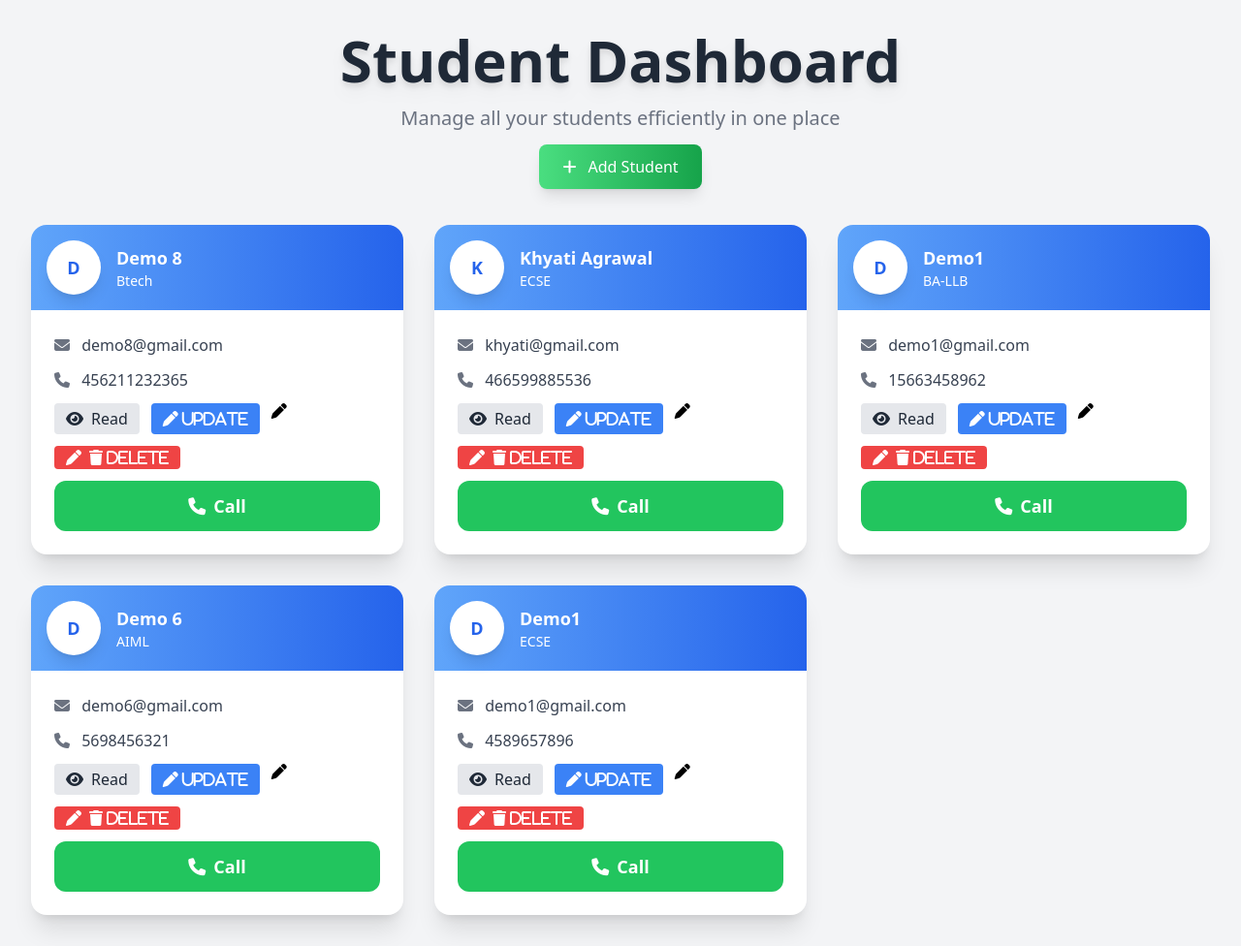
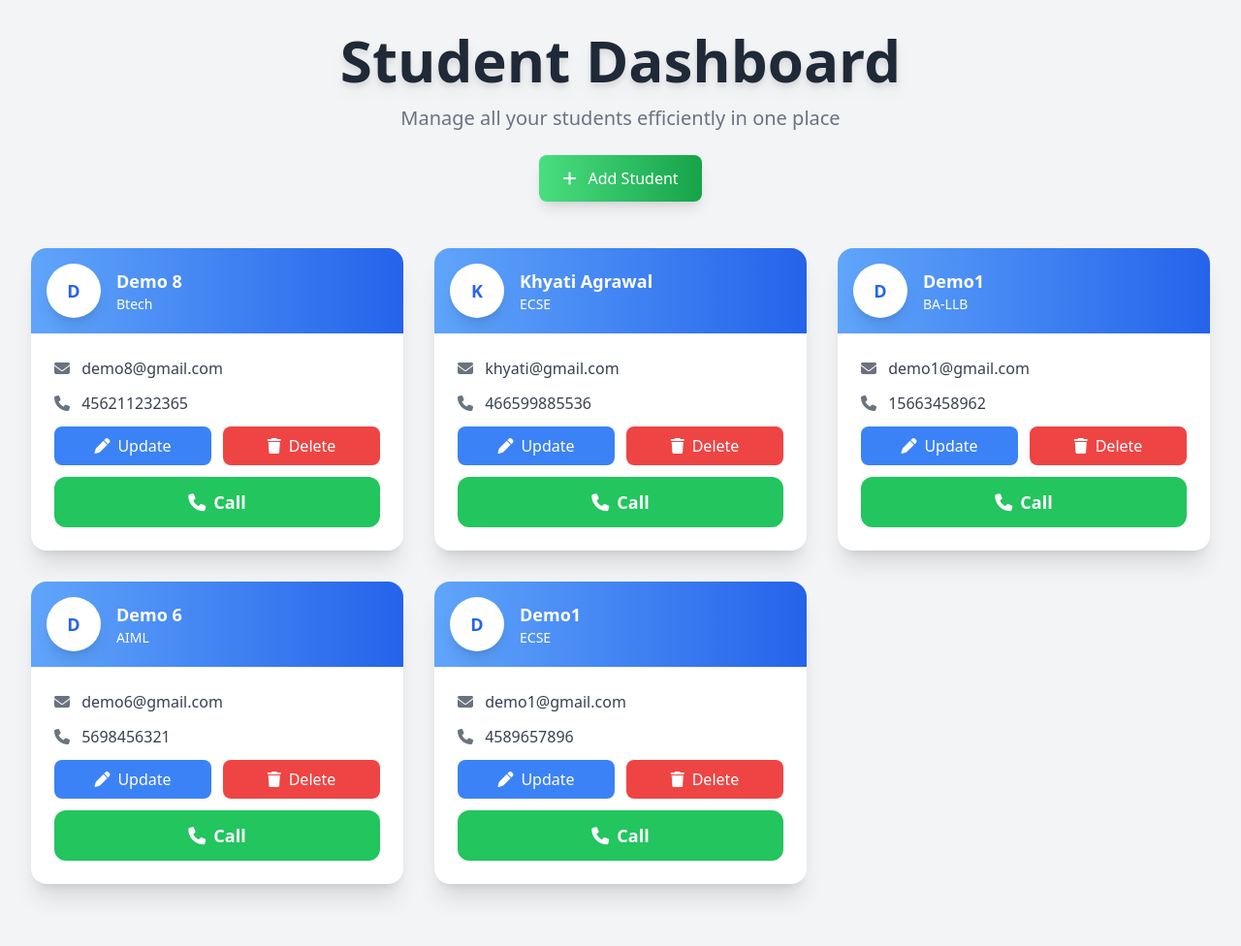
Before and after one commit to khyatiagrawal-2025/Student-Management-System, a Django app: page /student/std/ in a window 1280 px wide. Shown: the whole page at 97% size. After the commit the page ends 927 px from the top, so only its background shows below. Run offline with Django 5.2, Linux system fonts and the light colour scheme; data comes from the database, SQL or seed files in the repository; both versions use the stored data as it was after the commit; some libraries are stand-ins or nearby versions.

Commit message:
Updated UI and fixed student dashboard layout 'Update Section'

```diff
--- a/student/urls.py
+++ b/student/urls.py
@@ -5,6 +5,6 @@ from . import views
 urlpatterns = [
    path("std/",views.student_home, name="student_home"),
    path("add-student/", views.add_student, name="add_student"),
-   path("delete-student/<int:id>", views.delete_student, name="delete_student"),
-   path("update-student/<int:id>", views.update_student, name="update_student")
+   path("delete-student/<int:id>/", views.delete_student, name="delete_student"),
+   path("update-student/<int:id>/", views.update_student, name="update_student"),
 ]
--- a/student/views.py
+++ b/student/views.py
@@ -46,7 +46,7 @@ def update_student(request, id):
     if request.method == "POST":
         student.name = request.POST.get("name")
         student.email = request.POST.get("email")
-        student.phone_number = request.POST.get("phone")
+        student.phone_number = request.POST.get("phone_number")
         student.course = request.POST.get("course")
 
         student.save()
@@ -57,4 +57,4 @@ def update_student(request, id):
         "student": student
     }
 
-    return render(request, "student/update_student.html")
+    return render(request, "student/update_student.html", parameters)
--- a/templates/student/student_home.html
+++ b/templates/student/student_home.html
@@ -4,9 +4,12 @@
 <meta charset="UTF-8">
 <meta name="viewport" content="width=device-width, initial-scale=1.0">
 <title>Student Dashboard</title>
+
 <script src="https://cdn.tailwindcss.com"></script>
 <link href="https://cdnjs.cloudflare.com/ajax/libs/font-awesome/6.4.0/css/all.min.css" rel="stylesheet">
+
 </head>
+
 <body class="bg-gray-100 min-h-screen p-8">
 
 <!-- Header -->
@@ -17,17 +20,22 @@
   <p class="text-gray-500 text-lg md:text-xl mb-6">
     Manage all your students efficiently in one place
   </p>
-  <a href="{% url 'add_student' %}" class="bg-gradient-to-r from-green-400 to-green-600 text-white px-6 py-3 rounded-lg shadow-lg hover:scale-105 transition-transform">
+
+  <a href="{% url 'add_student' %}"
+     class="inline-block bg-gradient-to-r from-green-400 to-green-600 text-white px-6 py-3 rounded-lg shadow-lg hover:scale-105 transition-transform">
     <i class="fas fa-plus mr-2"></i> Add Student
   </a>
 </div>
+
 <!-- Cards Container -->
-<div class="grid grid-cols-1 md:grid-cols-2 lg:grid-cols-3 gap-8 max-w-7xl mx-auto">
+<div class="max-w-7xl mx-auto grid grid-cols-1 sm:grid-cols-2 lg:grid-cols-3 gap-8">
 
 {% for student in students_data %}
 
+  <!-- Card -->
   <div class="bg-white rounded-2xl shadow-xl overflow-hidden hover:scale-105 transition-transform hover:shadow-2xl">
 
+    <!-- Header -->
     <div class="bg-gradient-to-r from-blue-400 to-blue-600 p-4 flex items-center gap-4">
       <div class="w-14 h-14 rounded-full bg-white flex items-center justify-center text-blue-600 font-bold text-lg shadow-lg">
         {{ student.name|slice:":1" }}
@@ -38,7 +46,9 @@
       </div>
     </div>
 
+    <!-- Content -->
     <div class="p-6 space-y-3">
+
       <p class="text-gray-700">
         <i class="fas fa-envelope mr-2 text-gray-500"></i> {{ student.email }}
       </p>
@@ -47,35 +57,31 @@
         <i class="fas fa-phone mr-2 text-gray-500"></i> {{ student.phone_number }}
       </p>
 
-      <!-- Buttons -->
-      <div class="flex flex-col gap-3 mt-4">
-        <div class="flex flex-wrap gap-3">
-          <button class="flex items-center gap-2 bg-gray-200 text-gray-800 px-3 py-1 rounded hover:bg-gray-300 transition">
-            <i class="fas fa-eye"></i> Read
-          </button>
+      <!-- Update & Delete -->
+      <div class="grid grid-cols-2 gap-3 mt-4">
+        <a href="{% url 'update_student' student.id %}"
+           class="flex items-center justify-center gap-2 bg-blue-500 text-white px-3 py-2 rounded-lg hover:bg-blue-600 transition">
+          <i class="fas fa-pen"></i> Update
+        </a>
 
-          <button class="flex items-center gap-2 bg-blue-500 text-white px-3 py-1 rounded hover:bg-blue-600 transition">
-            <a href="{% url 'update_student' student.id %}" class="fas fa-pen"></i> Update
-          </button>
-
-          <button class="flex items-center gap-2 bg-red-500 text-white px-3 py-1 rounded hover:bg-red-600 transition">
-            <a href="{% url 'delete_student' student.id %}" class="fas fa-trash"></i>
-              Delete
-              </a>
-          </button>
-        </div>
-
-        <!-- Call Button -->
-        <a href="tel:{{ student.phone_number }}" class="flex items-center justify-center gap-2 bg-green-500 text-white px-4 py-3 rounded-xl text-lg font-semibold hover:bg-green-600 transition">
-          <i class="fas fa-phone"></i> Call
+        <a href="{% url 'delete_student' student.id %}"
+           class="flex items-center justify-center gap-2 bg-red-500 text-white px-3 py-2 rounded-lg hover:bg-red-600 transition">
+          <i class="fas fa-trash"></i> Delete
         </a>
       </div>
+
+      <!-- Call Button -->
+      <a href="tel:{{ student.phone_number }}"
+         class="flex items-center justify-center gap-2 bg-green-500 text-white px-4 py-3 rounded-xl text-lg font-semibold hover:bg-green-600 transition">
+        <i class="fas fa-phone"></i> Call
+      </a>
+
     </div>
-
   </div>
 
 {% endfor %}
 
 </div>
+
 </body>
 </html>
```
Also changed, not shown: db.sqlite3.
